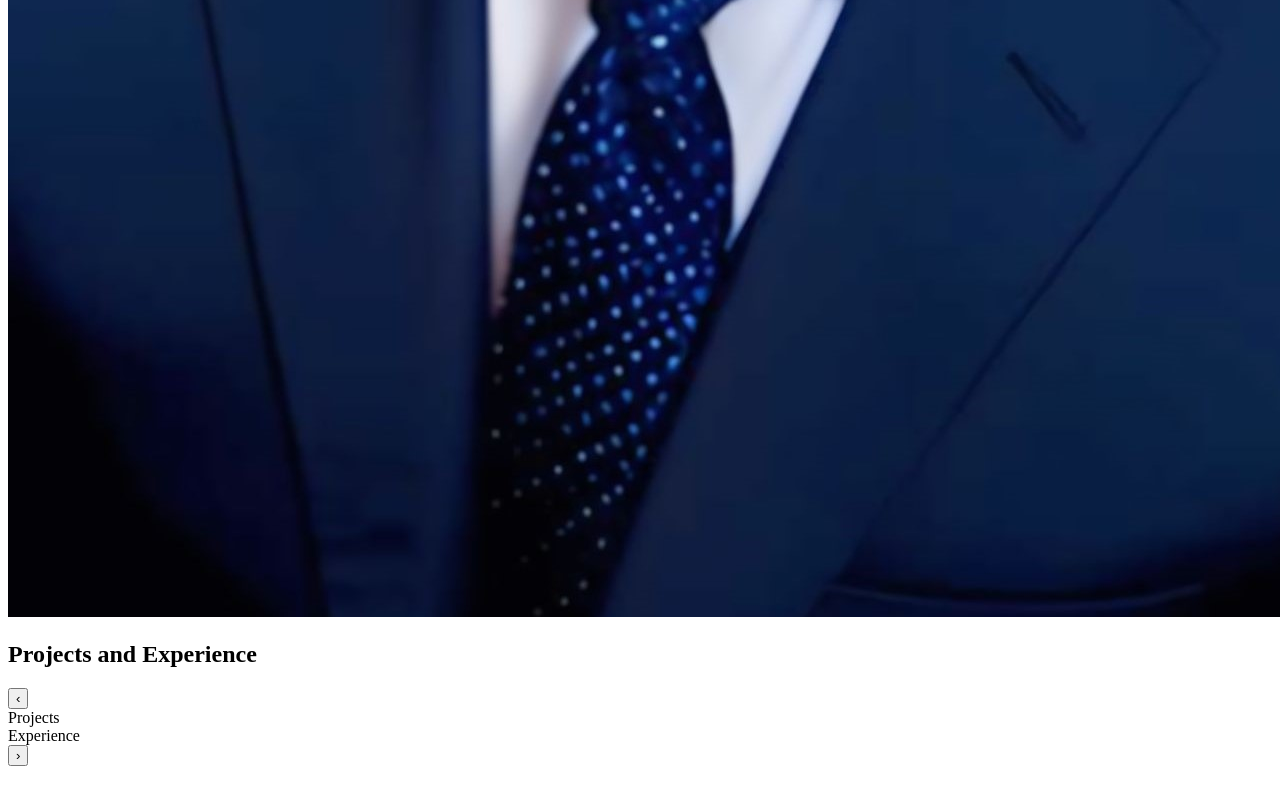
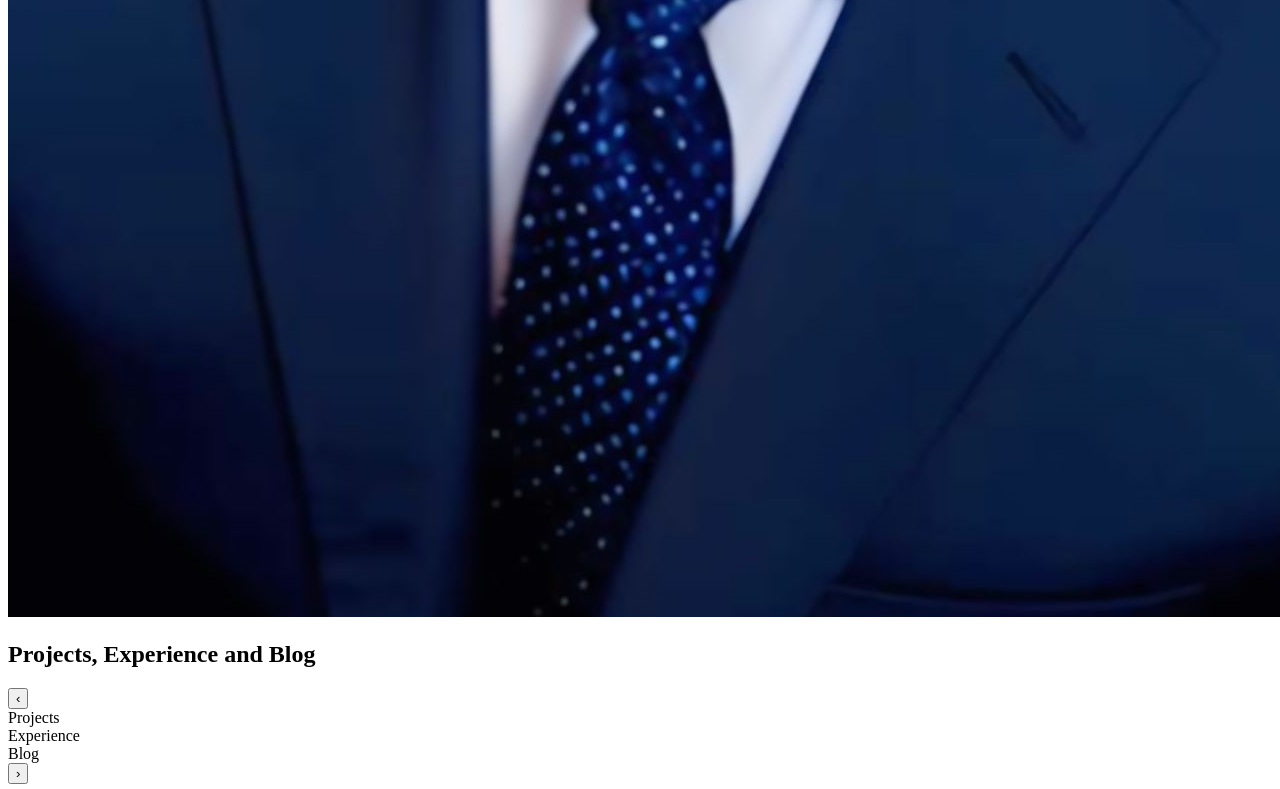
Before and after one commit to mega-Slaking/mega-Slaking.github.io, a React (Vite) app: page / in a window 1280 px wide. Shown: the part 2000-2789 px from the top of the page. Built offline with nearby package versions, Linux system fonts and the light colour scheme; the HTML template or start-up script is replaced by a standard one; a web font is replaced by a local one.

Commit message:
Claude task: Add a third homepage navigation option called "Blo

```diff
--- a/src/App.jsx
+++ b/src/App.jsx
@@ -17,6 +17,10 @@ function getRoute() {
 
   if (window.location.hash === '#/experience') {
     return 'experience';
+  }
+
+  if (window.location.hash === '#/blog') {
+    return 'blog';
   }
 
   return 'home';
@@ -73,6 +77,7 @@ function App() {
       <Header />
       {route === 'projects' ? <ProjectsPage /> : null}
       {route === 'experience' ? <ExperiencePage /> : null}
+      {route === 'blog' ? <BlogPage /> : null}
       {route === 'home' ? <HomePage /> : null}
       <Footer />
     </>
@@ -87,6 +92,7 @@ function Header() {
         <a href="#about">About</a>
         <a href="#/projects">Projects</a>
         <a href="#/experience">Experience</a>
+        <a href="#/blog">Blog</a>
         <a href="#contact">Contact</a>
       </nav>
     </header>
@@ -98,7 +104,7 @@ function HomePage() {
     <>
       <AboutSection />
       <section id="projects">
-        <h2>Projects and Experience</h2>
+        <h2>Projects, Experience and Blog</h2>
         <CarouselPicker />
       </section>
       <ContactSection />
@@ -109,38 +115,47 @@ function HomePage() {
 const NAV_ITEMS = [
   { label: 'Projects', href: '#/projects' },
   { label: 'Experience', href: '#/experience' },
+  { label: 'Blog', href: '#/blog' },
 ];
 
 function CarouselPicker() {
   const [selected, setSelected] = useState(0);
   const [animating, setAnimating] = useState(false);
+  const [direction, setDirection] = useState(1);
   const timerRef = useRef(null);
+  const n = NAV_ITEMS.length;
 
   useEffect(() => () => clearTimeout(timerRef.current), []);
 
-  const doSwitch = () => {
+  const doSwitch = (dir) => {
     if (animating) return;
+    setDirection(dir);
     setAnimating(true);
     clearTimeout(timerRef.current);
     timerRef.current = setTimeout(() => {
-      setSelected(s => 1 - s);
+      setSelected(s => (s + dir + n) % n);
       setAnimating(false);
     }, 560);
   };
 
   const getSlotClass = (idx) => {
-    const isSelected = idx === selected;
-    if (isSelected && !animating) return 'carousel-slot--central';
-    if (!isSelected && !animating) return selected === 0 ? 'carousel-slot--right' : 'carousel-slot--left';
-    if (isSelected && animating) return selected === 0 ? 'carousel-slot--left' : 'carousel-slot--right';
-    return 'carousel-slot--central'; // !isSelected && animating: entering center
+    if (!animating) {
+      if (idx === selected) return 'carousel-slot--central';
+      if (idx === (selected + 1) % n) return 'carousel-slot--right';
+      return 'carousel-slot--left';
+    }
+    // During animation: show items at their destination positions
+    const next = (selected + direction + n) % n;
+    if (idx === next) return 'carousel-slot--central';
+    if (idx === (next + 1) % n) return 'carousel-slot--right';
+    return 'carousel-slot--left';
   };
 
   return (
-    <div className="carousel-picker" role="group" aria-label="Projects and experience navigation">
+    <div className="carousel-picker" role="group" aria-label="Projects, experience, and blog navigation">
       <button
         className="carousel-arrow"
-        onClick={doSwitch}
+        onClick={() => doSwitch(-1)}
         aria-label="Previous"
         disabled={animating}
         type="button"
@@ -156,7 +171,7 @@ function CarouselPicker() {
       </div>
       <button
         className="carousel-arrow"
-        onClick={doSwitch}
+        onClick={() => doSwitch(1)}
         aria-label="Next"
         disabled={animating}
         type="button"
@@ -700,6 +715,55 @@ function ExperiencePage() {
   );
 }
 
+const BLOG_POSTS = [
+  {
+    slug: 'phone-first-ai-workflow',
+    title: 'Building a Phone-First AI Development Workflow',
+    date: 'June 2026',
+    summary: 'How I combined a Raspberry Pi, Telegram, Tailscale, Claude Code, OpenClaw, Python, Bash, and GitHub pull requests to create a private AI-assisted development workflow that I can use from my phone.',
+    tags: ['Raspberry Pi', 'AI-Assisted Engineering', 'Telegram', 'Tailscale', 'Claude Code', 'OpenClaw', 'Python', 'Bash', 'GitHub Automation'],
+    body: [
+      'I wanted a development workflow that was available even when I was away from my laptop. The result was a Raspberry Pi-based orchestration system that acts as an always-on remote execution environment.',
+      'Telegram provides the command interface. From my phone, I can trigger scoped AI-assisted coding tasks, create safe feature branches, run repository-specific validation commands, open pull requests, and start private frontend previews.',
+      'Python and Bash scripts form the automation backbone. Claude Code and OpenClaw perform scoped code changes, while the orchestration layer controls branch creation, testing, commits, pushes, and pull request creation. This separation keeps the AI worker focused on implementation while the surrounding system enforces the workflow.',
+      'Tailscale provides a private network between my phone and the Raspberry Pi. This lets me open Vite/React branch previews without exposing development servers to the public internet.',
+      'GitHub pull requests remain the final review boundary. AI can generate and iterate on changes, but I still inspect the diff, test the result, and decide whether to merge or reject the work.',
+      'The project started as a convenient way to make portfolio UI changes remotely, but it has developed into a broader experiment in controlled AI-assisted engineering, mobile-first development, and human-in-the-loop automation.',
+    ],
+  },
+];
+
+function BlogPage() {
+  return (
+    <section id="blog-page" className="content-page">
+      <div className="page-actions">
+        <a href="#projects">Back to Projects and Experience</a>
+      </div>
+      <h2>Blog</h2>
+      <div className="blog-list">
+        {BLOG_POSTS.map((post) => (
+          <ExpandableItem
+            key={post.slug}
+            variant="blog"
+            title={post.title}
+            summary={`${post.date} — ${post.summary}`}
+            buttonText="Read post"
+          >
+            {post.body.map((paragraph, i) => (
+              <p key={i}>{paragraph}</p>
+            ))}
+            <div className="project-tags">
+              {post.tags.map((tag) => (
+                <span key={tag} className="project-tag">{tag}</span>
+              ))}
+            </div>
+          </ExpandableItem>
+        ))}
+      </div>
+    </section>
+  );
+}
+
 function ExpandableItem({ title, summary, buttonText, children, variant }) {
   const [expanded, setExpanded] = useState(false);
   const panelId = useId();
```
Also changed, not shown: src/styles.css (+7 -0 lines), 5 other files (tests, documents, lock files or other folders).
